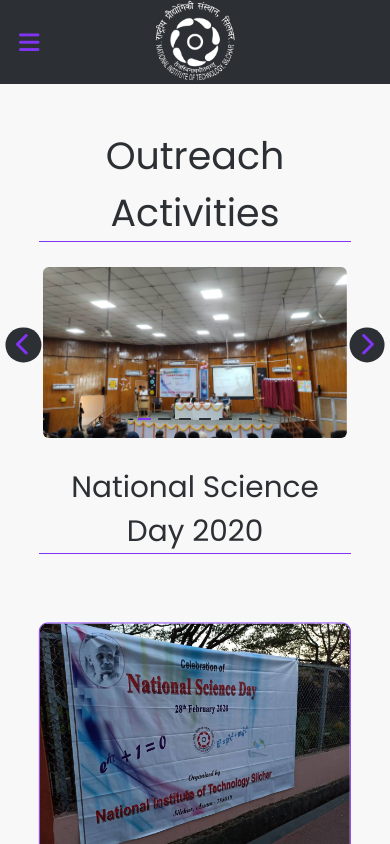
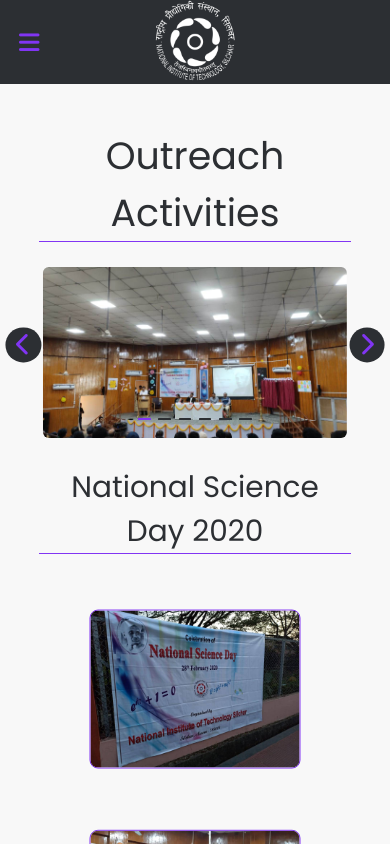
Before and after one commit to nitsphy-dev/physics21, a React (Create React App) app: page /gallery in a window 390 px wide. Shown: the top 844 px of the page. Built offline with nearby package versions, Linux system fonts and the light colour scheme.

Commit message:
Gallery mob

```diff
--- a/src/components/css/PhotoGallery.scss
+++ b/src/components/css/PhotoGallery.scss
@@ -35,4 +35,10 @@
 			}
 		}
 	}
+
+	@media screen and (max-width: 500px) {
+		div.photo-gallery-itm {
+			height: 25vh;
+		}
+	}
 }
```
